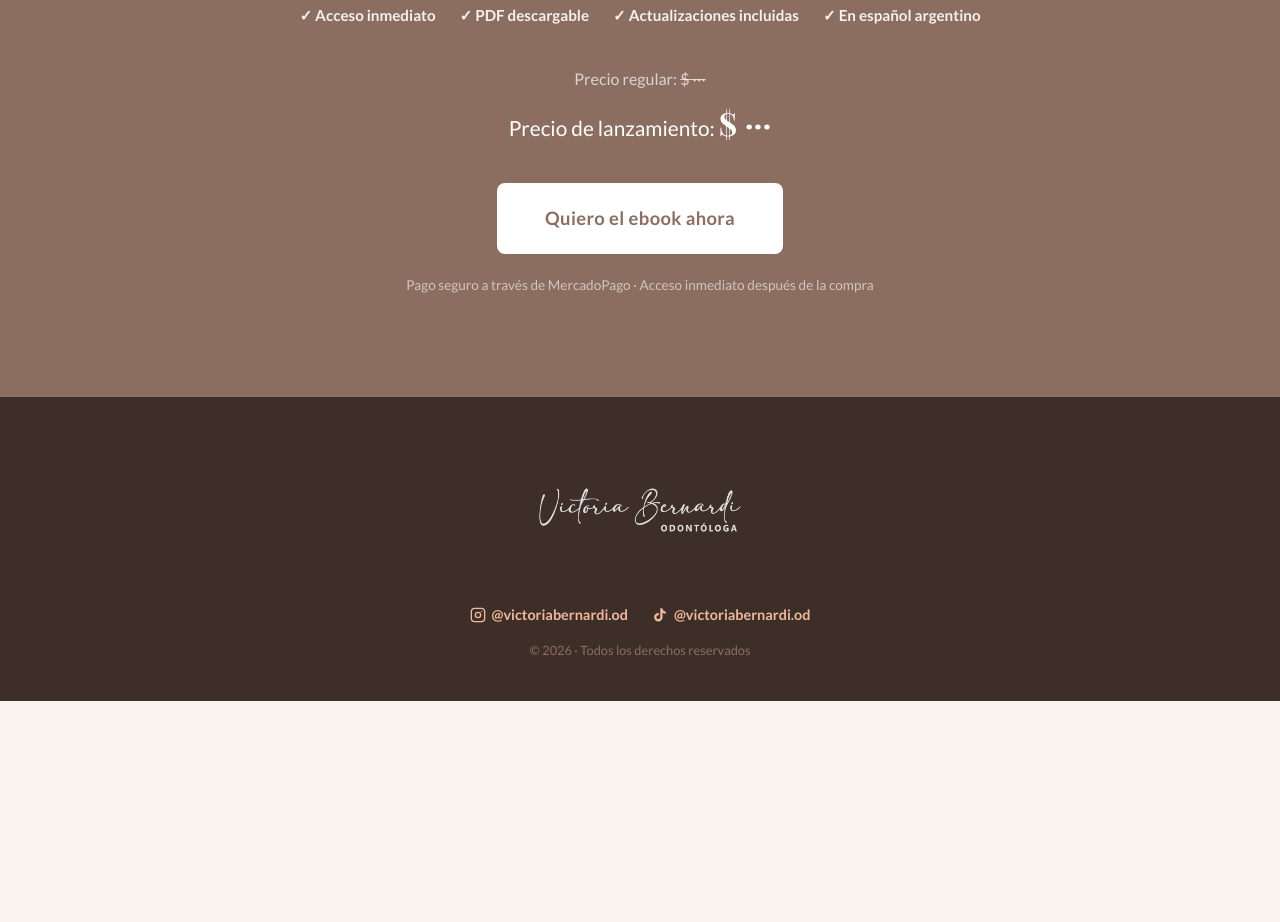
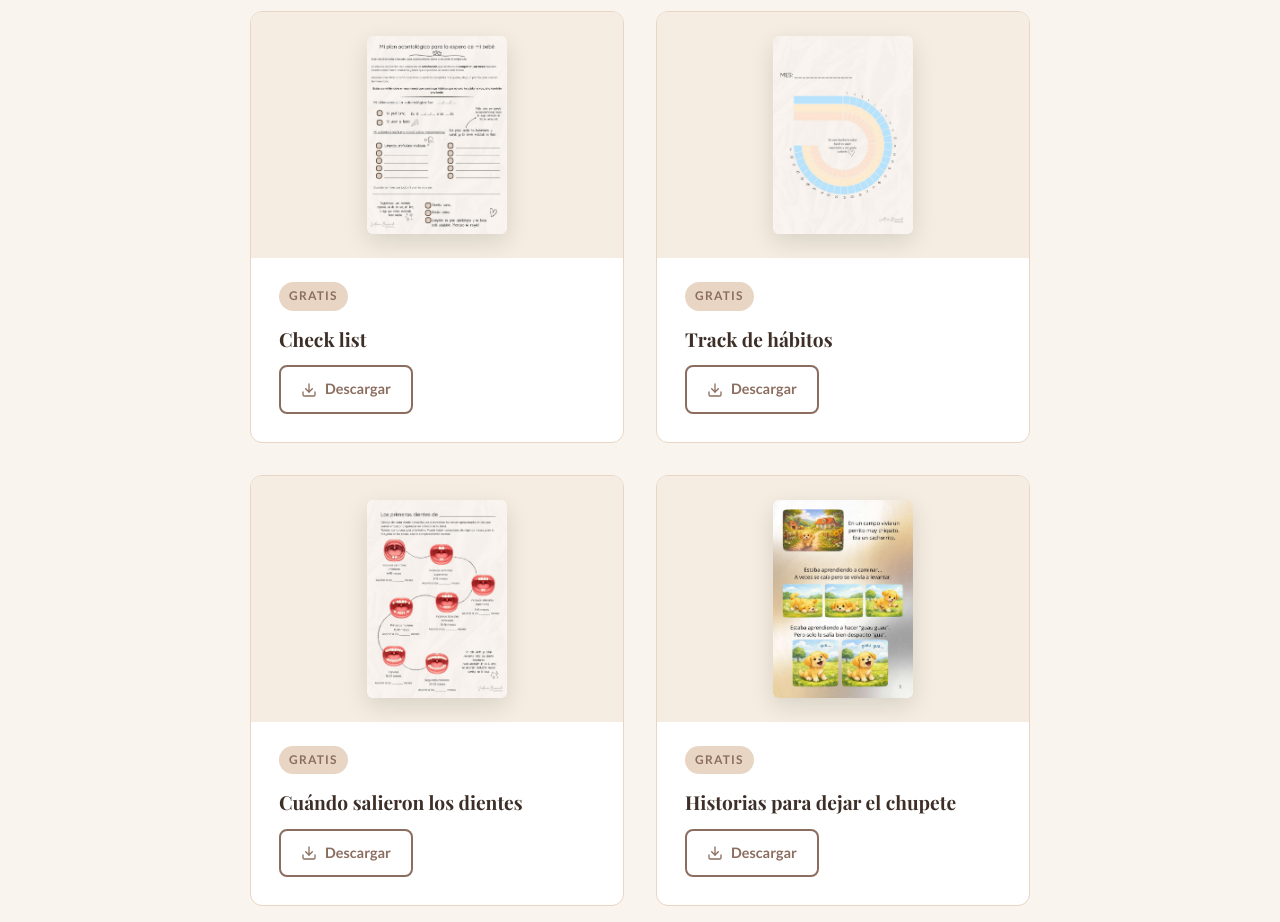
Before and after one commit to AdrianTorrez/victoriabernardi-od, a website: page index.html in a window 1280 px wide. Shown: the part 5298-6220 px from the top of the page. Before the commit the page ends 5999 px from the top, so only its background shows below. Drawn offline with nearby package versions, Linux system fonts and the light colour scheme; no server answers; a web font is replaced by a local one.

Commit message:
Agregar sección de material imprimible con 4 PDFs
Co-Authored-By: Claude Sonnet 4.6 <noreply@anthropic.com>

```diff
--- a/index.html
+++ b/index.html
@@ -285,6 +285,89 @@
     </div>
   </section>
 
+  <!-- ===================== MATERIAL IMPRIMIBLE ===================== -->
+  <section class="section" id="imprimibles">
+    <div class="container">
+      <h2 class="section-title">Material imprimible</h2>
+      <p class="section-lead">Imprimílos y tenelos siempre a mano. Diseñados para acompañarte en el día a día con tu bebé.</p>
+      <div class="guias-grid">
+
+        <div class="guia-card">
+          <div class="guia-cover-wrapper">
+            <img src="portada-imprimible-checklist.jpg" alt="Check list imprimible" class="guia-cover" />
+          </div>
+          <div class="guia-info">
+            <span class="guia-badge">Gratis</span>
+            <h3>Check list</h3>
+            <a href="imprimible-checklist.pdf" download class="btn-guia">
+              <svg viewBox="0 0 24 24" fill="none" stroke="currentColor" stroke-width="2" stroke-linecap="round" stroke-linejoin="round" width="16" height="16">
+                <path d="M21 15v4a2 2 0 0 1-2 2H5a2 2 0 0 1-2-2v-4"/>
+                <polyline points="7 10 12 15 17 10"/>
+                <line x1="12" y1="15" x2="12" y2="3"/>
+              </svg>
+              Descargar
+            </a>
+          </div>
+        </div>
+
+        <div class="guia-card">
+          <div class="guia-cover-wrapper">
+            <img src="portada-imprimible-track-habitos.jpg" alt="Track de hábitos imprimible" class="guia-cover" />
+          </div>
+          <div class="guia-info">
+            <span class="guia-badge">Gratis</span>
+            <h3>Track de hábitos</h3>
+            <a href="imprimible-track-habitos.pdf" download class="btn-guia">
+              <svg viewBox="0 0 24 24" fill="none" stroke="currentColor" stroke-width="2" stroke-linecap="round" stroke-linejoin="round" width="16" height="16">
+                <path d="M21 15v4a2 2 0 0 1-2 2H5a2 2 0 0 1-2-2v-4"/>
+                <polyline points="7 10 12 15 17 10"/>
+                <line x1="12" y1="15" x2="12" y2="3"/>
+              </svg>
+              Descargar
+            </a>
+          </div>
+        </div>
+
+        <div class="guia-card">
+          <div class="guia-cover-wrapper">
+            <img src="portada-imprimible-dientes.jpg" alt="Cuándo salieron los dientes imprimible" class="guia-cover" />
+          </div>
+          <div class="guia-info">
+            <span class="guia-badge">Gratis</span>
+            <h3>Cuándo salieron los dientes</h3>
+            <a href="imprimible-dientes.pdf" download class="btn-guia">
+              <svg viewBox="0 0 24 24" fill="none" stroke="currentColor" stroke-width="2" stroke-linecap="round" stroke-linejoin="round" width="16" height="16">
+                <path d="M21 15v4a2 2 0 0 1-2 2H5a2 2 0 0 1-2-2v-4"/>
+                <polyline points="7 10 12 15 17 10"/>
+                <line x1="12" y1="15" x2="12" y2="3"/>
+              </svg>
+              Descargar
+            </a>
+          </div>
+        </div>
+
+        <div class="guia-card">
+          <div class="guia-cover-wrapper">
+            <img src="portada-imprimible-chupete.jpg" alt="Historias para dejar el chupete imprimible" class="guia-cover" />
+          </div>
+          <div class="guia-info">
+            <span class="guia-badge">Gratis</span>
+            <h3>Historias para dejar el chupete</h3>
+            <a href="imprimible-chupete.pdf" download class="btn-guia">
+              <svg viewBox="0 0 24 24" fill="none" stroke="currentColor" stroke-width="2" stroke-linecap="round" stroke-linejoin="round" width="16" height="16">
+                <path d="M21 15v4a2 2 0 0 1-2 2H5a2 2 0 0 1-2-2v-4"/>
+                <polyline points="7 10 12 15 17 10"/>
+                <line x1="12" y1="15" x2="12" y2="3"/>
+              </svg>
+              Descargar
+            </a>
+          </div>
+        </div>
+
+      </div>
+    </div>
+  </section>
+
   <!-- ===================== CTA FINAL ===================== -->
   <section class="section cta-final" id="comprar">
     <div class="container">
```
Also changed, not shown: portada-imprimible-checklist.jpg (added), portada-imprimible-chupete.jpg (added), portada-imprimible-dientes.jpg (added), portada-imprimible-track-habitos.jpg (added), 4 other files.
